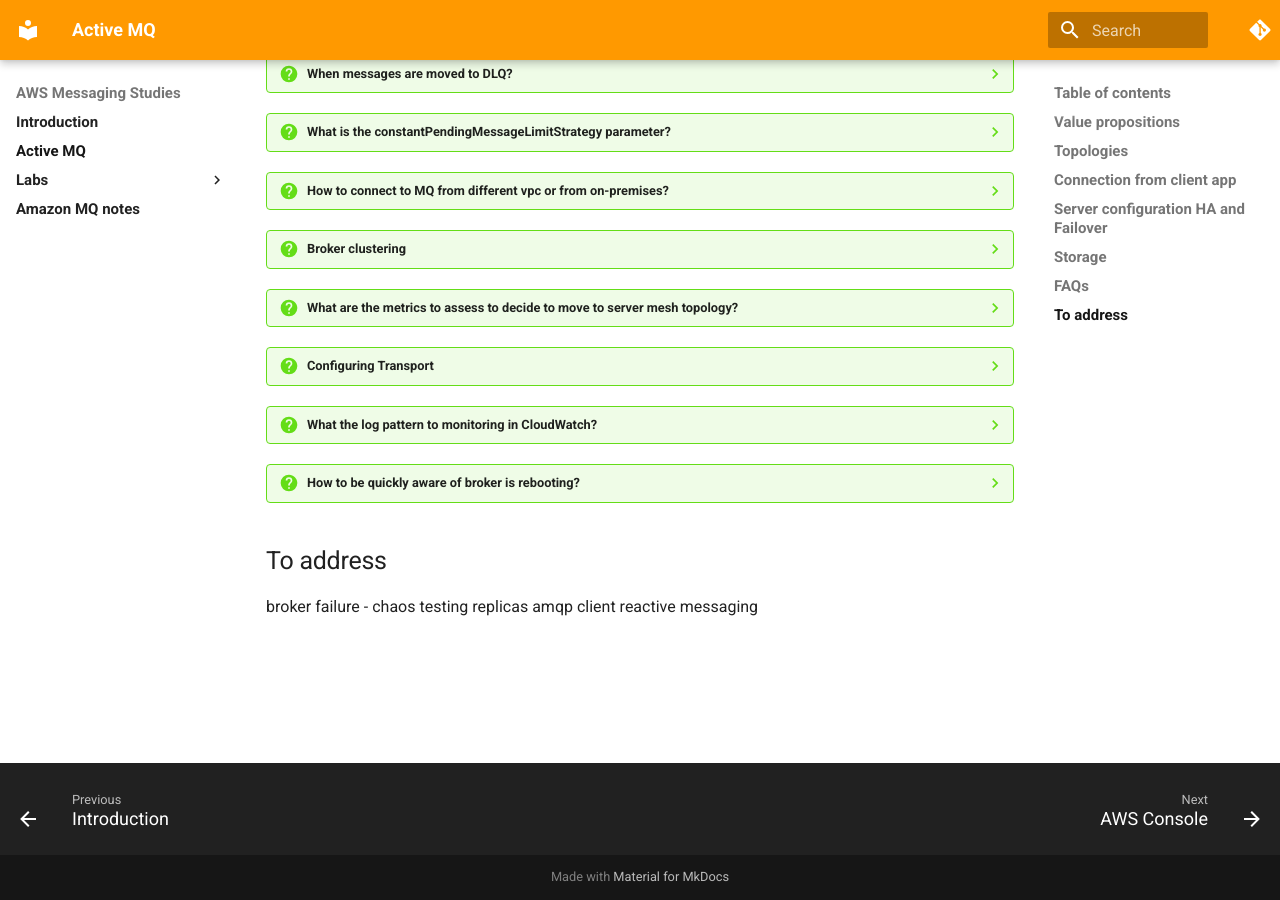
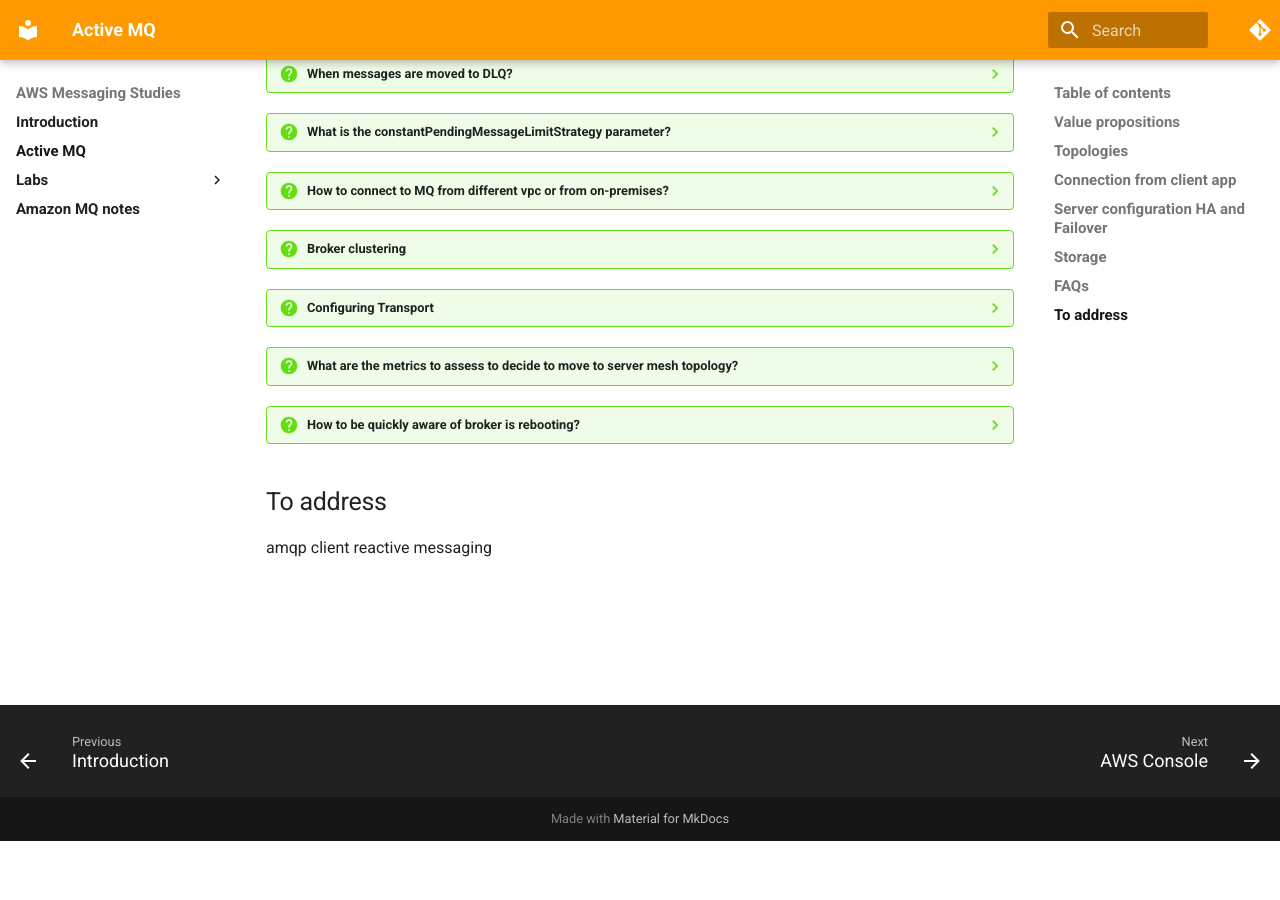
Before and after one commit to jbcodeforce/aws-messaging-samples, an MkDocs documentation site: the page built from docs/activemq.md, in a window 1280 px wide and 900 px high, scrolled down 4374 px. Built offline with MkDocs 1.6.1 and Material for MkDocs 9.7.7, drawn with Linux system fonts in a browser that asks for light colours; comment, search, counter and statistics services are not loaded; after the commit the page ends 5215 px from its top, so only the background shows below that; some of the changed lines change nothing that is shown.

````diff
--- a/docs/activemq.md
+++ b/docs/activemq.md
@@ -153,7 +153,6 @@
 ???- question "Broker clustering"
     Brokers in a cluster can share the message processing, each broker manages its own storage and connections. A core bridge is automatically created. When message arrives it will be send to one of the broker in a round-robin fashion. It can also distribute to brokers that have active consumers. There are different topologies supported: symmetric cluster where all nodes are connected to each other, or chain cluster where node is connected to two neighbores, . With a symmetric cluster each node knows about all the queues that exist on all the other nodes and what consumers they have.
 
-???- question "What are the metrics to assess to decide to move to server mesh topology?"
 
 ???- question "Configuring Transport"
     **Acceptor** defines a way in which connections can be made to ActiveMQ broker. Here is one example:
@@ -162,15 +161,15 @@
     ```
     **Connectors** define how to connect to the brokers, used when brokers are in cluster or bridged. When a client app, using ClientSessionFactory, uses indirectly connector.
 
+???- question "What are the metrics to assess to decide to move to server mesh topology?"
+    Server mesh is used to increase the number of consumers by adding brokers that may replicate messages. Broker's memory usage. Looking at the number of messages a specific consumer has acknowledged (inflight). Number of consumer per queue. Other important metrics are looking at [queue attributes](https://activemq.apache.org/components/artemis/documentation/1.0.0/queue-attributes.html) like size, DLQ content.
 
-???- question "What the log pattern to monitoring in CloudWatch?"
 
 ???- question "How to be quickly aware of broker is rebooting?"
+    Create a CloudWatch alert on the rebooting event.
 
 
 ## To address
 
-broker failure - chaos testing
-replicas
 amqp client
 reactive messaging
````
Also changed, not shown: 1 other file.
